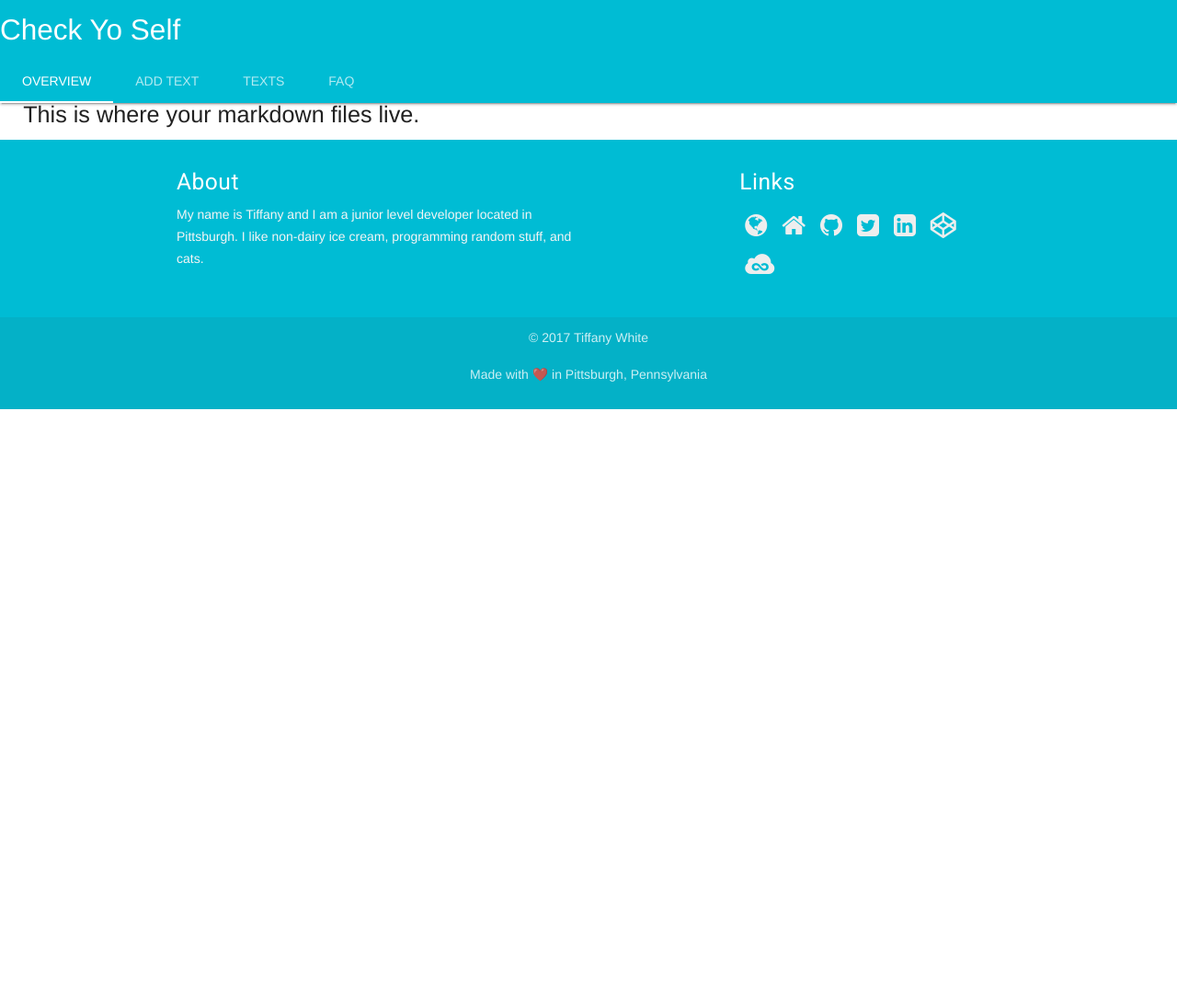
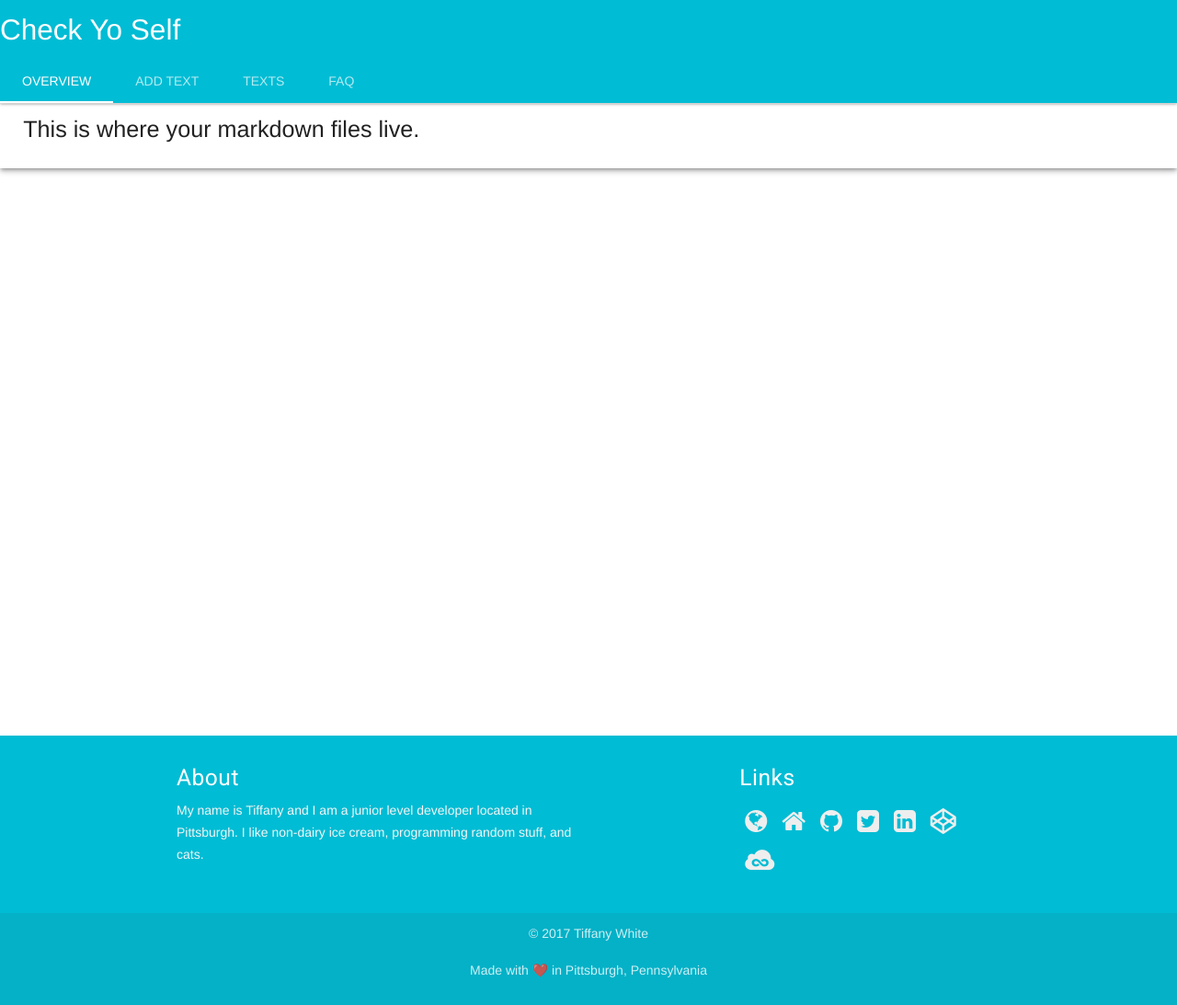
Before and after one commit to twhite96/checkyoself, a Node server app: template views/show.ejs in a window 1280 px wide. Shown: the whole page at 92% size. Before the commit the page ends 445 px from the top, so only its background shows below. Run offline with Node 20, Linux system fonts and the light colour scheme; the template is opened without the code that fills it, so the values that code supplies are empty; some libraries are stand-ins or nearby versions; some web fonts are replaced.

Commit message:
Added a flex wrapper to show.ejs. Freaking ugly before

```diff
--- a/server.js
+++ b/server.js
@@ -26,6 +26,10 @@ app.get('/texts', function(req, res) {
   res.render('texts');
 });
 
+app.get('/show', function(req, res) {
+  res.render('show');
+});
+
 app.get('/faq', function(req, res) {
   res.render('faq');
 });
--- a/views/show.ejs
+++ b/views/show.ejs
@@ -1,8 +1,16 @@
 <% include partials/header %>
 
 <body>
+  <div class="page-flexbox-wrapper">
   <% include partials/nav %>
+  <main class="mdl-layout__content">
+    <div class="divider" id="show"></div>
+      <div class="section z-depth-2">
     <p class="flow-text">This is where your markdown files live.</p>
+    </div>
+  </main>
+</div>
+
 </body>
 
 
```
